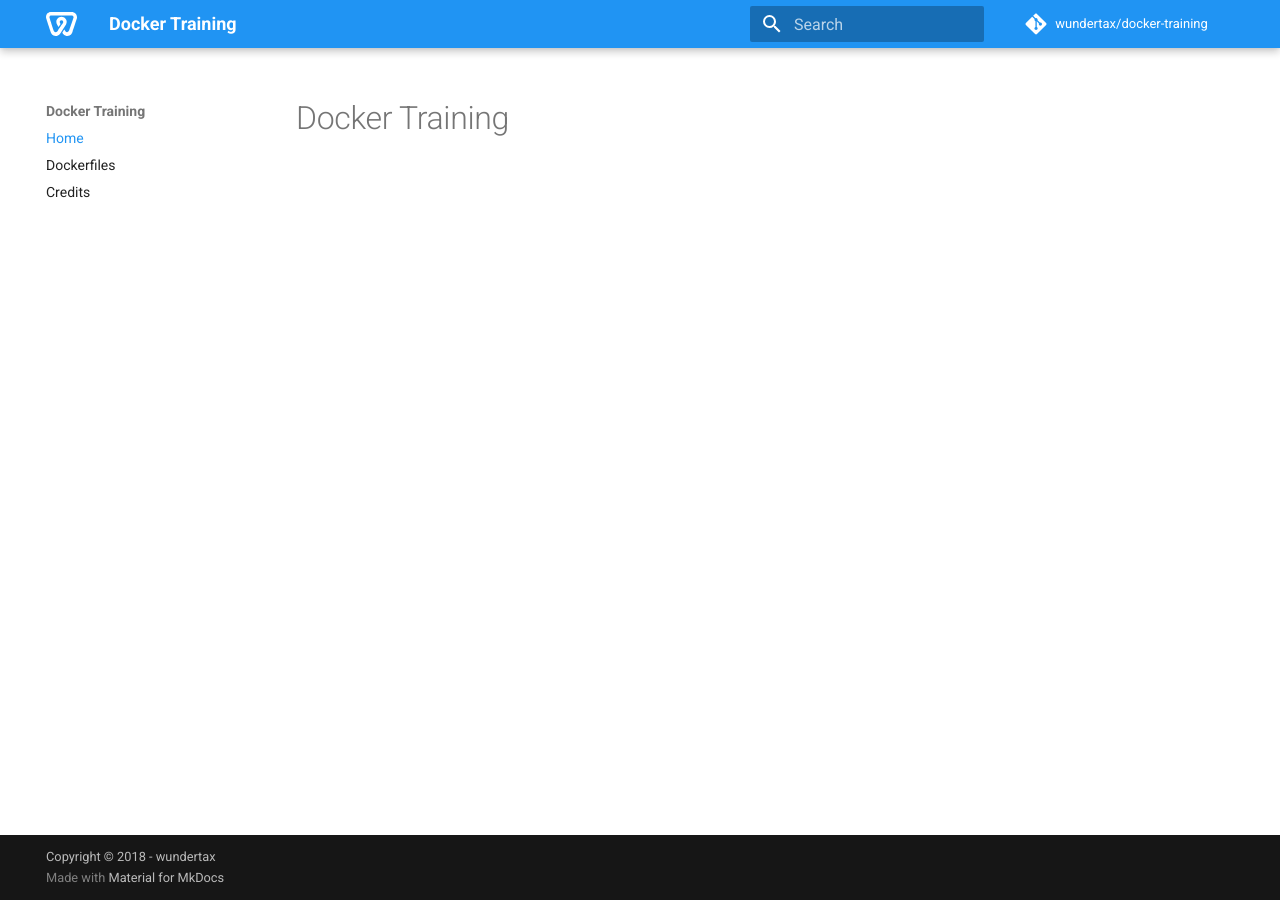
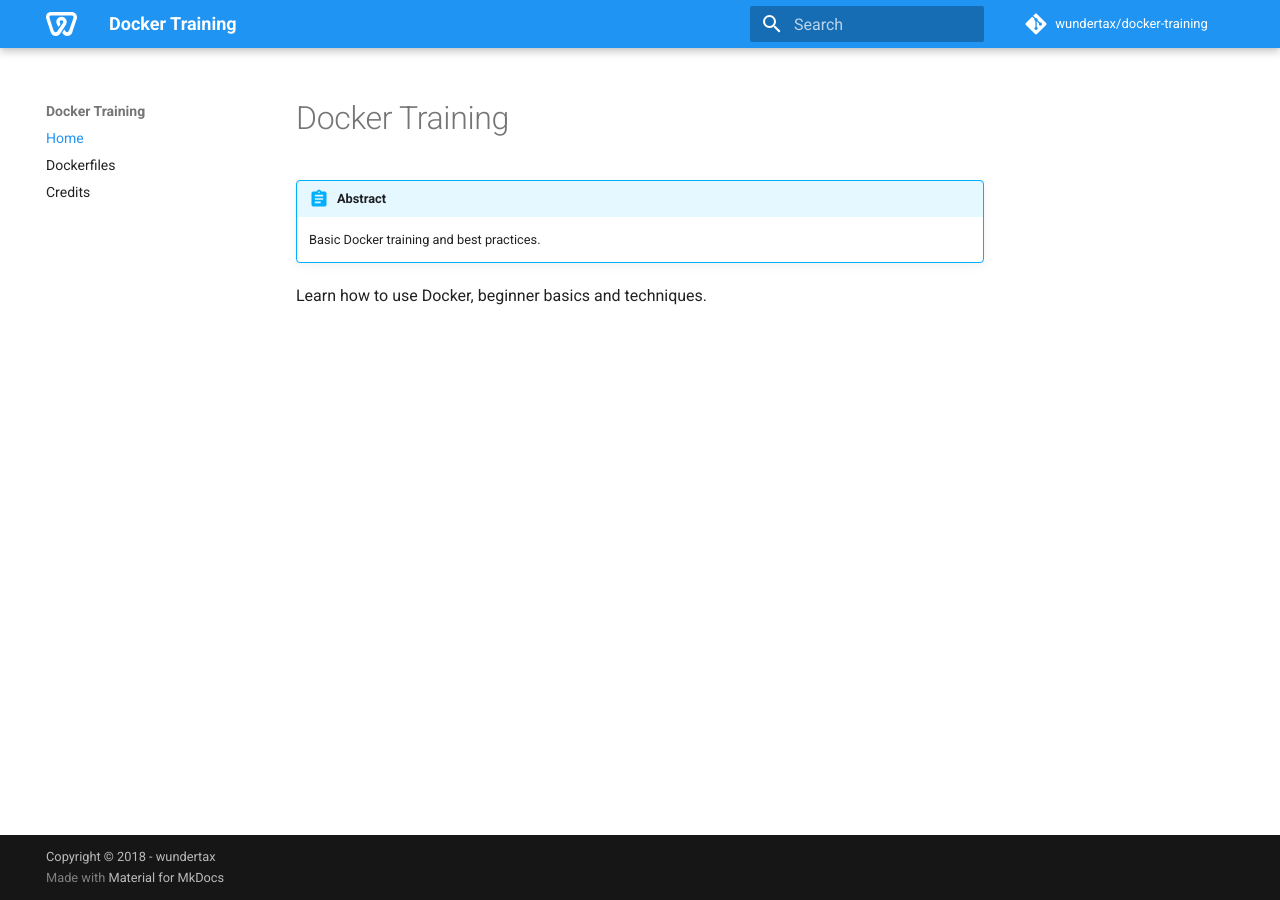
Before and after one commit to 2silver/docker-training, an MkDocs documentation site: the page built from docs/index.md, in a window 1280 px wide. Built offline with MkDocs 1.6.1 and Material for MkDocs 9.7.7, drawn with Linux system fonts in a browser that asks for light colours; comment, search, counter and statistics services are not loaded; old or Windows-style settings are respelled for this version of MkDocs.

Commit message:
docs: Add basic index for now

```diff
--- a/docs/index.md
+++ b/docs/index.md
@@ -1 +1,7 @@
 # Docker Training
+
+!!! abstract
+
+    Basic Docker training and best practices.
+
+Learn how to use Docker, beginner basics and techniques.
```
